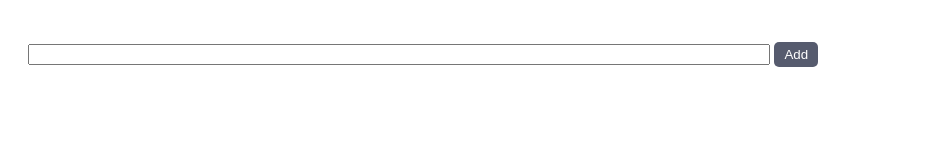
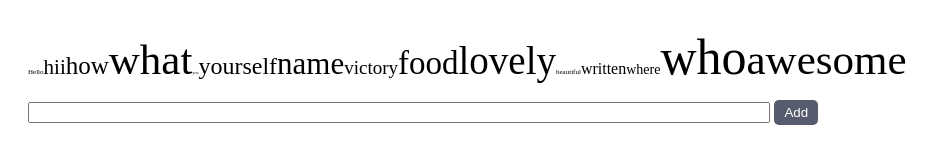
Before and after one commit to nareshsingampalli/wordCloud, a plain HTML site: page index.html in a window 1280 px wide. Shown: the whole page, without its empty margins (0-941 px from the left). Drawn offline with nearby package versions, Linux system fonts and the light colour scheme; a web font is replaced by a local one.

Commit message:
Update index.html

```diff
--- a/index.html
+++ b/index.html
@@ -2,8 +2,7 @@
 <html>
   <head>
 <!--     <link rel="stylesheet" href="https://stackpath.bootstrapcdn.com/bootstrap/4.5.2/css/bootstrap.min.css" integrity="sha384-JcKb8q3iqJ61gNV9KGb8thSsNjpSL0n8PARn9HuZOnIxN0hoP+VmmDGMN5t9UJ0Z" crossorigin="anonymous" /> -->
-    <link rel="stylesheet" href="index.css">
-    <script src="index.js"></script>
+    <link rel="stylesheet" href="./index.css">
     <script src="https://code.jquery.com/jquery-3.5.1.slim.min.js" integrity="sha384-DfXdz2htPH0lsSSs5nCTpuj/zy4C+OGpamoFVy38MVBnE+IbbVYUew+OrCXaRkfj" crossorigin="anonymous"></script>
     <script src="https://cdn.jsdelivr.net/npm/popper.js@1.16.1/dist/umd/popper.min.js" integrity="sha384-9/reFTGAW83EW2RDu2S0VKaIzap3H66lZH81PoYlFhbGU+6BZp6G7niu735Sk7lN" crossorigin="anonymous"></script>
     <script src="https://stackpath.bootstrapcdn.com/bootstrap/4.5.2/js/bootstrap.min.js" integrity="sha384-B4gt1jrGC7Jh4AgTPSdUtOBvfO8shuf57BaghqFfPlYxofvL8/KUEfYiJOMMV+rV" crossorigin="anonymous"></script>
@@ -21,5 +20,6 @@
         </div>
       </div>
     </div>
+    <script src="./index.js"></script>
   </body>
 </html>
```
